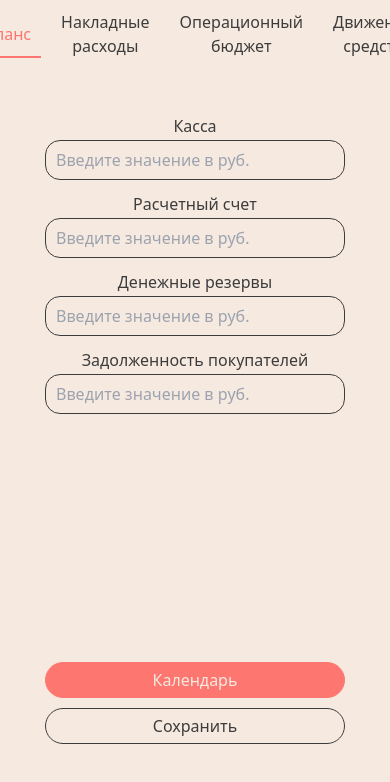
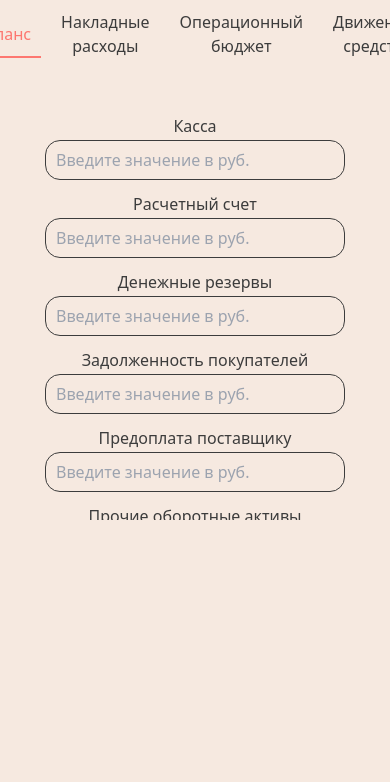
Before and after one commit to fijispawn/SMEcalculator, a React (Vite) app: page /balance in a window 390 px wide. Shown: the top 782 px of the page. Built offline with nearby package versions, Linux system fonts and the light colour scheme.

Commit message:
mobile styling for balance

```diff
--- a/src/components/Analytics/BudgetAnalytics.jsx
+++ b/src/components/Analytics/BudgetAnalytics.jsx
@@ -71,33 +71,6 @@ const BudgetAnalytics = () => {
     }
   }, [showChart, selectedYear]);
 
-
-
-  // useEffect(() => {
-  //   // Mock data as previously defined in FilledGraphs
-  //   const mockData = {
-  //     "2024-03-01": { summ: 210 },
-  //     "2024-04-01": { summ: 310 },
-  //     "2025-01-01": { summ: 410 },
-  //     "2025-02-01": { summ: 510 },
-  //     "2026-03-01": { summ: 610 },
-  //     "2026-04-01": { summ: 710 }
-  //   };
-
-  //   const initData = Array(12).fill(null);
-  //   Object.entries(mockData).forEach(([key, value]) => {
-  //     const parsedDate = new Date(key);
-  //     const year = parsedDate.getFullYear();
-  //     const month = parsedDate.getMonth();
-
-  //     if (year === selectedYear) {
-  //       initData[month] = value.summ;
-  //     }
-  //   });
-
-  //   setFilteredData(initData);
-  // }, [selectedYear]);
-
   const handleShowChart = () => {
     setShowModal(true);
   };
@@ -129,7 +102,7 @@ const BudgetAnalytics = () => {
     ],
     datasets: [
       {
-        label: "Движение средств в тыс. руб.",
+        label: "Бюджет в тыс. руб.",
         data: filteredData,
         fill: false,
         backgroundColor: "rgb(253, 119, 112)",
--- a/src/components/Indicators/Balance/Balance.jsx
+++ b/src/components/Indicators/Balance/Balance.jsx
@@ -132,7 +132,8 @@ const handleSave = () => {
 
   return (
     <IndicatorsWrapper activeTab="balance">
-      <div className="grid__form">
+     <div className="form__container">
+     <div className="grid__form">
         {Object.keys(formData).map((key, index) => (
           <React.Fragment key={index}>
             <div className="naming__style">{inputNames[key]}</div>
@@ -165,6 +166,7 @@ const handleSave = () => {
           initialYear={selectedDate.year}
         />
       </div>
+     </div>
       {saveMessage && <div className="save__message">{saveMessage}</div>}
       <MessageModal
         isActive={showSaveMessageModal}
--- a/src/components/Indicators/Indicators.css
+++ b/src/components/Indicators/Indicators.css
@@ -108,15 +108,12 @@ input {
 @media all and (max-width: 540px) {
   .grid__form {
     display: flex;
-    flex-direction: column;
-    align-items: center;
-    max-height: 320px;
-    min-width: 330px;
-    overflow-y: auto;
-    position: fixed;
-    left: 0;
-    right: 0;
-    top: 100px;
+        flex-direction: column;
+        align-items: center;
+        min-width: 330px;
+        left: 0;
+        right: 0;
+
   }
   input {
     max-width: 300px;
@@ -135,10 +132,6 @@ input {
     align-items: center;
     justify-content: center;
     padding-top: 30px;
-    position: fixed;
-    left: 0;
-    right: 0;
-    bottom: 100px;
   }
 
   .tab__container {
@@ -167,4 +160,13 @@ input {
    width: 100%;
    overflow: auto;
   }
+
+  .form__container{
+    position: fixed;
+    left: 0;
+    right: 0;
+    top: 100px;
+    max-height: 420px;
+    overflow: auto;
+  }
 }
```
